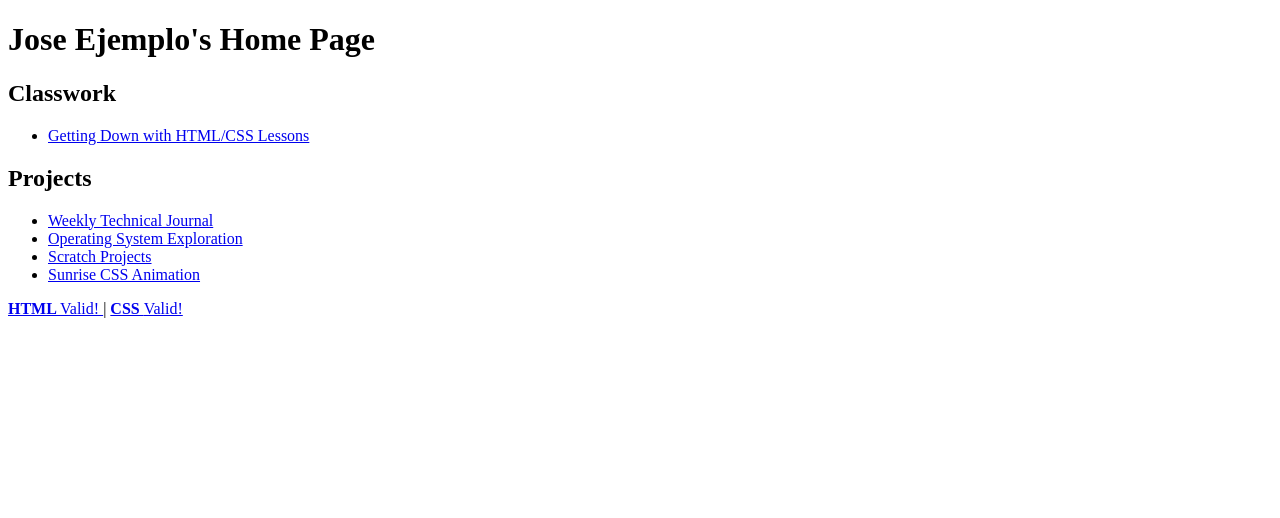
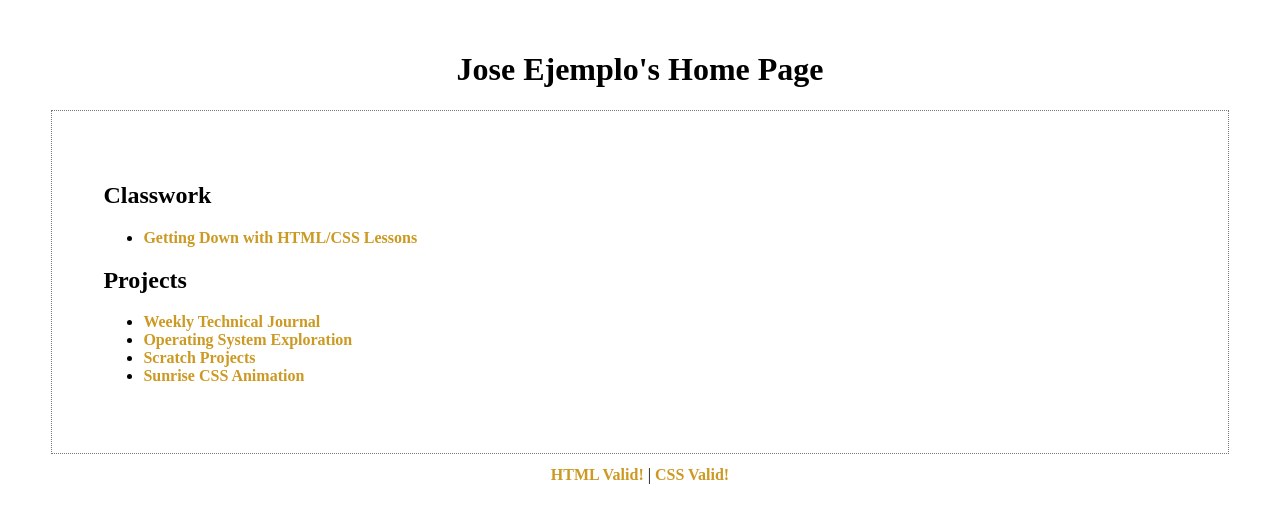
Before and after one commit to Msherlick15/jejemplo, a plain HTML site: page index.html in a window 1280 px wide. Drawn offline with Linux system fonts and the light colour scheme.

Commit message:
Add back CSS

```diff
--- a/index.html
+++ b/index.html
@@ -4,7 +4,7 @@
 <meta charset="utf-8">
 <title>Jose Ejemplo's Home Page</title>
 <style>
-/* @import url(mystyle.css); */
+@import url(mystyle.css);
 </style>
 </head>
 <body>
```
